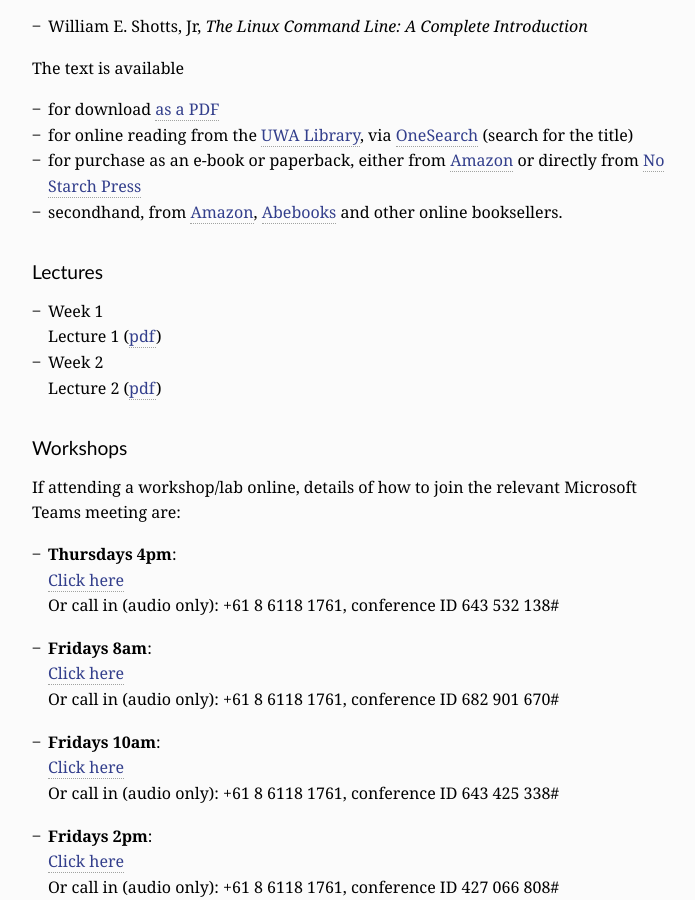
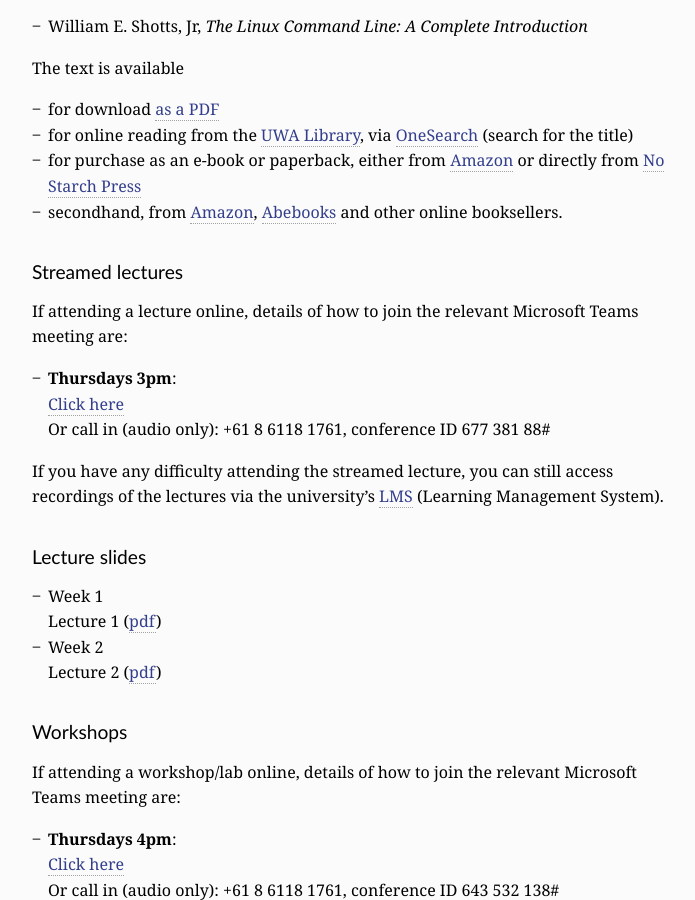
Before and after one commit to cits4407/cits4407.github.io, a Jekyll site: the page built from docs/_pages/resources.md, in a window 1280 px wide and 900 px high, scrolled down 461 px. Shown: the whole window, without its empty margins (283-978 px from the left). Built offline with Jekyll 4.4.1, drawn with Linux system fonts in a browser that asks for light colours; some web fonts are replaced.

Commit message:
add link for MS Teams streamed lectures

```diff
--- a/docs/_pages/resources.md
+++ b/docs/_pages/resources.md
@@ -33,7 +33,22 @@ The text is available
 [amazon-tlcl]: https://www.amazon.com/Linux-Command-Line-2nd-Introduction/dp/1593279523
 [abebooks-tlcl]: https://www.abebooks.com/servlet/SearchResults?an=shotts&bi=0&bx=off&cm_sp=SearchF-_-Advtab1-_-Results&ds=20&kn=The%20Linux%20Command%20Line:%20A%20Complete%20Introduction&recentlyadded=all&sortby=17&sts=t&tn=Linux%20Command%20Line
 
-## Lectures
+## Streamed lectures
+
+If attending a lecture online, details of how
+to join the relevant Microsoft Teams meeting are:
+
+- **Thursdays 3pm**:
+  [Click here](https://teams.microsoft.com/l/meetup-join/19%3a33ebc7adfa414f1eb62c64979b1c9a70%40thread.tacv2/1614922418066?context=%7b%22Tid%22%3a%2205894af0-cb28-46d8-8716-74cdb46e2226%22%2c%22Oid%22%3a%22e72c5de6-8733-4bc9-95bc-08b3eb1354a2%22%7d)
+  Or call in (audio only): +61 8 6118 1761, conference ID 677 381 88#
+
+If you have any difficulty attending the streamed lecture,
+you can still access recordings of the lectures via the
+university's [LMS][lms]{: target="_blank" :} (Learning Management System).
+
+[lms]: http://www.lms.uwa.edu.au/
+
+## Lecture slides
 
 - Week 1
   Lecture 1 ([pdf]({{ "/lectures/lect01.pdf" | relative_url }}))
```
